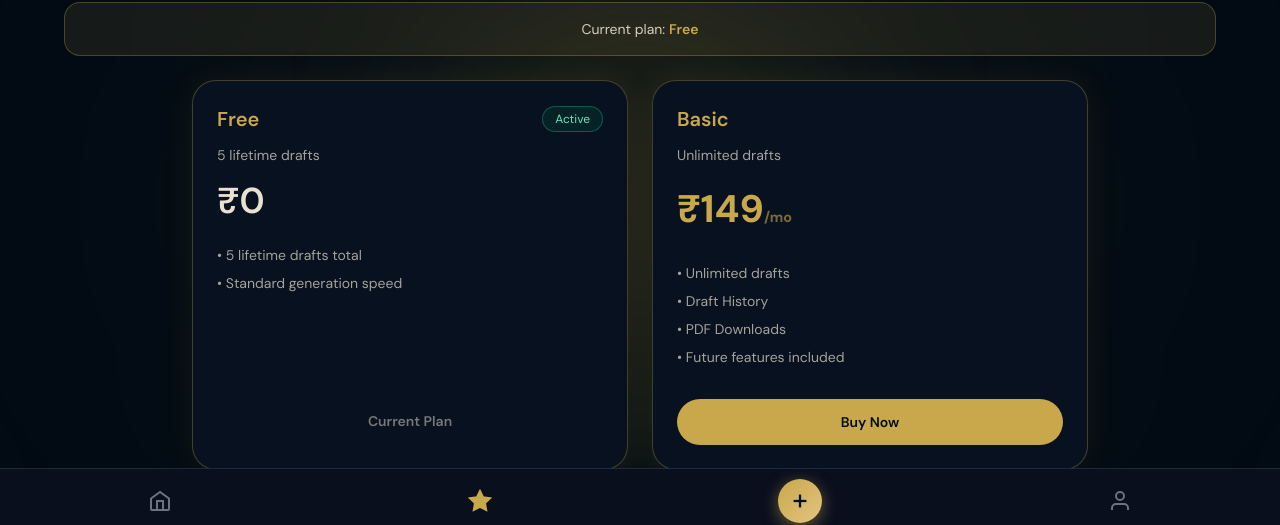
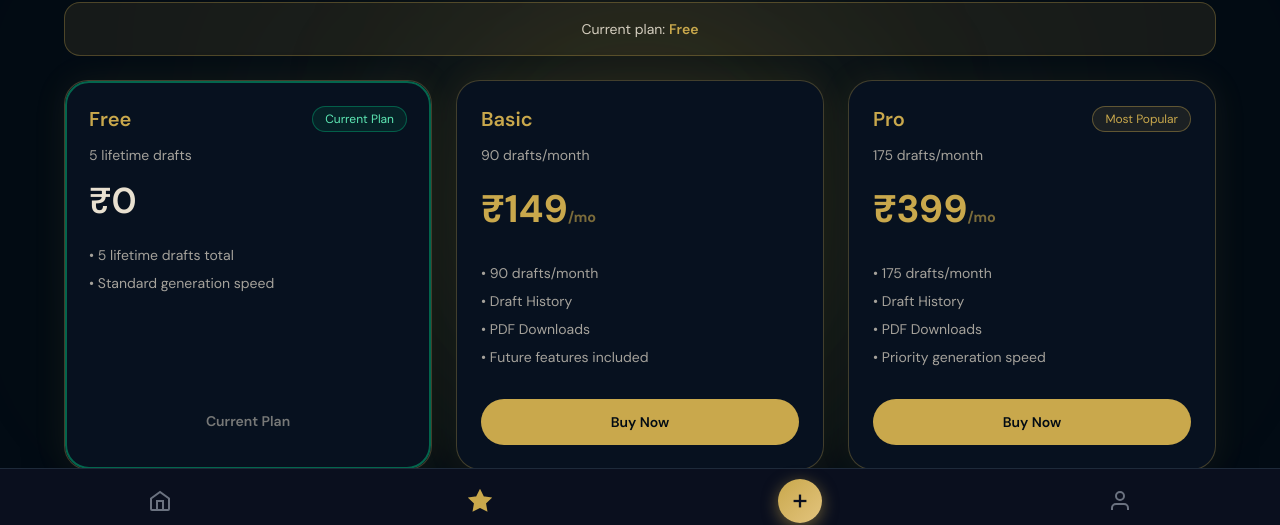
Before and after one commit to abhiksinhaa/Vakil-AI, a Next.js app: page /pricing in a window 1280 px wide. Shown: the part 268-793 px from the top of the page. Built offline with nearby package versions, Linux system fonts and the light colour scheme; no server answers.

Commit message:
restructure paid tiers with calendar month counting (BAsic 90/mo, Pro 175/mo)

```diff
--- a/app/api/gemini/route.ts
+++ b/app/api/gemini/route.ts
@@ -92,10 +92,28 @@ export async function POST(req: Request) {
 
       const userPlan = profile?.plan || 'free'
       const draftsLimit = profile?.drafts_limit || 5
-      const isPro = userPlan === 'basic' || userPlan === 'pro' || userPlan === 'premium'
+      const isPro = ['basic', 'pro', 'premium', 'standard', 'starter'].includes(userPlan);
 
-      // Skip ALL limit checks for pro users
-      if (!isPro) {
+      if (isPro) {
+        const startOfMonth = new Date();
+        startOfMonth.setDate(1);
+        startOfMonth.setHours(0, 0, 0, 0);
+
+        const { count } = await supabaseAdmin
+          .from('drafts')
+          .select('*', { count: 'exact', head: true })
+          .eq('user_id', userId)
+          .gte('created_at', startOfMonth.toISOString());
+
+        const draftsUsed = count || 0;
+
+        if (draftsUsed >= draftsLimit) {
+          return Response.json(
+            { error: `Monthly limit of ${draftsLimit} drafts reached. Please upgrade to continue.` },
+            { status: 403 }
+          )
+        }
+      } else {
         const { count } = await supabaseAdmin
           .from('drafts')
           .select('*', { count: 'exact', head: true })
@@ -108,8 +126,6 @@ export async function POST(req: Request) {
           )
         }
       }
-
-      // Pro users skip directly to draft generation - no limit check at all
     }
 
     delete body.model; // Don't send this to Gemini API
@@ -144,8 +160,7 @@ export async function POST(req: Request) {
     if (upstream.status !== 200) {
       console.error('[api/gemini] Gemini API error response:', data);
     } else if (userId !== 'unknown') {
-      // Drafts table is the source of truth now, no manual increment needed here.
-      // The client will call saveDraft which inserts a row into the drafts table.
+      // Drafts table is the single source of truth for counting. No manual increment needed.
     }
 
     return Response.json(data, { status: upstream.status });
--- a/app/api/razorpay/create-order/route.ts
+++ b/app/api/razorpay/create-order/route.ts
@@ -16,7 +16,8 @@ export async function POST(req: Request) {
   const { plan, userId } = await req.json()
 
   const PLANS: Record<string, {amount: number; drafts: number}> = {
-    basic:    { amount: 14900, drafts: -1 },
+    basic: { amount: 14900, drafts: 90 },
+    pro: { amount: 39900, drafts: 175 },
   }
 
   if (!PLANS[plan]) {
--- a/app/api/razorpay/verify/route.ts
+++ b/app/api/razorpay/verify/route.ts
@@ -11,7 +11,7 @@ export async function POST(req: Request) {
   const body = await req.json()
   console.log('Full body received:', body)
   const { razorpay_order_id, razorpay_payment_id,
-          razorpay_signature, plan, userId, amount } = body
+          razorpay_signature, plan, userId, amount, billingCycle } = body
 
   const supabaseAdmin = createClient(
     process.env.NEXT_PUBLIC_SUPABASE_URL!,
@@ -29,22 +29,26 @@ export async function POST(req: Request) {
   }
 
   const expiresAt = new Date()
-  expiresAt.setDate(expiresAt.getDate() + 30)
+  if (billingCycle === 'annual') {
+    expiresAt.setFullYear(expiresAt.getFullYear() + 1)
+  } else {
+    expiresAt.setMonth(expiresAt.getMonth() + 1)
+  }
 
-  let planName = 'basic';
-  let draftsLimit = 999999;
+  const PLANS: Record<string, {amount: number; drafts_limit: number; plan_name: string}> = {
+    basic: { amount: 14900, drafts_limit: 90, plan_name: 'basic' },
+    pro: { amount: 39900, drafts_limit: 175, plan_name: 'pro' },
+  };
 
-  if (amount === 14900 || amount === 9900) {
-    planName = 'basic';
-    draftsLimit = 999999;
-  }
+  const selectedPlan = PLANS[plan] || PLANS.basic;
+  let planName = selectedPlan.plan_name;
+  let draftsLimit = selectedPlan.drafts_limit;
 
   const { data, error: updateError } = await supabaseAdmin
     .from('profiles')
     .update({
       plan: planName,
       drafts_limit: draftsLimit,
-      drafts_used: 0,
       plan_expires_at: expiresAt.toISOString(),
       razorpay_payment_id,
     })
--- /dev/null
+++ b/scratch/migrate_basic_tier.ts
@@ -0,0 +1,24 @@
+import { createClient } from '@supabase/supabase-js';
+
+async function migrate() {
+  const supabaseAdmin = createClient(
+    process.env.NEXT_PUBLIC_SUPABASE_URL!,
+    process.env.SUPABASE_SERVICE_ROLE_KEY!
+  );
+
+  console.log('Starting migration...');
+  const { data, error } = await supabaseAdmin
+    .from('profiles')
+    .update({ drafts_limit: 90 })
+    .eq('plan', 'basic')
+    .eq('drafts_limit', 999999)
+    .select();
+
+  if (error) {
+    console.error('Migration failed:', error);
+  } else {
+    console.log(`Migration successful. Updated ${data?.length || 0} rows.`);
+  }
+}
+
+migrate();
--- a/src/components/PricingPage.tsx
+++ b/src/components/PricingPage.tsx
@@ -58,9 +58,17 @@ const PLANS = [
   {
     key: 'basic',
     label: 'Basic',
-    price: '₹149/month',
-    drafts: 'Unlimited drafts',
-    features: ['Unlimited drafts', 'Draft History', 'PDF Downloads', 'Future features included']
+    price: '₹149/mo',
+    drafts: '90 drafts/month',
+    features: ['90 drafts/month', 'Draft History', 'PDF Downloads', 'Future features included']
+  },
+  {
+    key: 'pro',
+    label: 'Pro',
+    price: '₹399/mo',
+    drafts: '175 drafts/month',
+    features: ['175 drafts/month', 'Draft History', 'PDF Downloads', 'Priority generation speed'],
+    isPopular: true
   },
 ] as const;
 
@@ -101,7 +109,7 @@ export default function PricingPage() {
     fetchFreshPlan();
   }, [session?.user?.id]);
 
-  const handleSubscribe = async (plan: 'basic') => {
+  const handleSubscribe = async (plan: 'basic' | 'pro') => {
     if (!session?.user?.id) {
       setError('Please sign in to purchase.');
       return;
@@ -160,53 +168,60 @@ export default function PricingPage() {
           {message ? <div className="mb-4 rounded-xl border border-emerald-500/40 bg-emerald-500/10 px-4 py-3 text-sm text-emerald-300">{message}</div> : null}
           {error ? <div className="mb-4 rounded-xl border border-red-500/40 bg-red-500/10 px-4 py-3 text-sm text-red-300">{error}</div> : null}
 
-          <div className="grid gap-6 md:grid-cols-2 max-w-4xl mx-auto">
+          <div className="grid gap-6 lg:grid-cols-3 max-w-6xl mx-auto">
             {PLANS.map((plan) => {
               const pPlan = dbPlan || 'free';
-              const showBuyNow = pPlan === 'free';
+              const isActivePlan = pPlan === plan.key;
 
               let badge = null;
-              if (plan.key === 'free' && pPlan === 'free') {
-                badge = <span className="rounded-full border border-emerald-500/40 bg-emerald-500/10 px-3 py-1 text-xs text-emerald-300">Active</span>;
-              } else if (plan.key === 'basic' && pPlan === 'basic') {
+              if (isActivePlan) {
                 badge = <span className="rounded-full border border-emerald-500/40 bg-emerald-500/10 px-3 py-1 text-xs text-emerald-300">Current Plan</span>;
+              } else if ('isPopular' in plan && plan.isPopular) {
+                badge = <span className="rounded-full border border-gold/40 bg-gold/10 px-3 py-1 text-xs text-gold">Most Popular</span>;
               }
 
               return (
-                <div key={plan.key} className="rounded-3xl border border-gold/30 bg-[#07111f] p-6 shadow-[0_0_35px_rgba(212,175,55,0.08)] flex flex-col">
+                <div key={plan.key} className="rounded-3xl border border-gold/30 bg-[#07111f] p-6 shadow-[0_0_35px_rgba(212,175,55,0.08)] flex flex-col relative overflow-hidden">
+                  {isActivePlan && <div className="absolute inset-0 border-2 border-emerald-500/50 rounded-3xl pointer-events-none" />}
+
                   <div className="flex items-center justify-between">
                     <h2 className="text-xl font-semibold text-gold">{plan.label}</h2>
                     {badge}
                   </div>
                   <p className="mt-3 text-sm text-cream/70">{plan.drafts}</p>
-                  {plan.key === 'basic' ? (
+
+                  {plan.key === 'free' ? (
+                    <p className="mt-4 text-4xl font-semibold text-cream">{plan.price}</p>
+                  ) : (
                     <div style={{ fontSize: '2.4rem', fontWeight: 800, color: '#c9a84c', marginTop: '16px' }}>
-                      ₹149<span style={{ fontSize: '0.9rem', opacity: 0.6 }}>/mo</span>
+                      {plan.price.split('/')[0]}<span style={{ fontSize: '0.9rem', opacity: 0.6 }}>/mo</span>
                     </div>
-                  ) : (
-                    <p className="mt-4 text-4xl font-semibold text-cream">{plan.price}</p>
                   )}
+
                   <ul className="mt-6 space-y-2 text-sm text-cream/70 flex-1">
                     {plan.features.map(f => <li key={f}>• {f}</li>)}
                   </ul>
+
                   {plan.key !== 'free' ? (
                     <div className="mt-8 flex flex-col gap-3 w-full">
-                      {!showBuyNow && (
+                      {isActivePlan && (
                         <div className="w-full rounded-full border border-emerald-500/40 bg-emerald-500/10 px-4 py-2 text-sm font-semibold text-center text-emerald-300">
                           Current Plan
                         </div>
                       )}
+                      {!isActivePlan && (
                         <button
-                        onClick={() => void handleSubscribe(plan.key as 'basic')}
+                          onClick={() => void handleSubscribe(plan.key as 'basic' | 'pro')}
                           disabled={loadingPlan === plan.key}
                           className="w-full rounded-full border border-gold/40 px-4 py-3 text-sm font-semibold transition bg-gold text-[#020b14] hover:bg-[#ffd966]"
                         >
                           {loadingPlan === plan.key ? 'Processing...' : 'Buy Now'}
                         </button>
+                      )}
                     </div>
                   ) : (
                     <div className="mt-8 w-full px-4 py-3 text-sm font-semibold text-center text-cream/50 h-[46px]">
-                      {pPlan === 'free' ? 'Current Plan' : ''}
+                      {isActivePlan ? 'Current Plan' : ''}
                     </div>
                   )}
                 </div>
--- a/src/lib/plans.ts
+++ b/src/lib/plans.ts
@@ -1,4 +1,4 @@
-export type PaidPlan = 'basic';
+export type PaidPlan = 'basic' | 'pro';
 export type PlanKey = 'free' | PaidPlan;
 
 export const PLAN_CONFIG = {
@@ -6,8 +6,14 @@ export const PLAN_CONFIG = {
   basic: {
     label: 'Basic',
     amount: 14900,
-    draftsLimit: null as any,
+    draftsLimit: 90,
     planId: process.env.RAZORPAY_PLAN_BASIC || 'plan_TDWCGXaopCTWZw',
+  },
+  pro: {
+    label: 'Pro',
+    amount: 39900,
+    draftsLimit: 175,
+    planId: process.env.RAZORPAY_PLAN_PRO || '',
   },
 } as const;
 
@@ -16,6 +22,7 @@ export const SUBSCRIPTION_MONTHS = 1;
 export function normalizePlan(plan?: string | null): PlanKey {
   const key = String(plan || 'free').toLowerCase();
   if (key === 'premium' || key === 'basic') return 'basic';
+  if (key === 'pro') return 'pro';
   return 'free';
 }
 
@@ -31,8 +38,9 @@ export function getPaidPlanFromAmount(amountPaise: number): PaidPlan | null {
 
 export function parsePlanFromReceipt(receipt?: string | null): PaidPlan | null {
   if (!receipt) return null;
-  const match = receipt.match(/^draftee_(premium|basic)_/);
-  return match ? 'basic' : null;
+  const match = receipt.match(/^draftee_(premium|basic|pro)_/);
+  if (!match) return null;
+  return normalizePlan(match[1]) as PaidPlan;
 }
 
 export function resolvePaidPlanFromOrder(order: { amount?: number; receipt?: string | null }): PaidPlan | null {
```
Also changed, not shown: src/lib/userAccount.ts (+20 -10 lines). Lines whose indentation alone changed are shown as unchanged.
